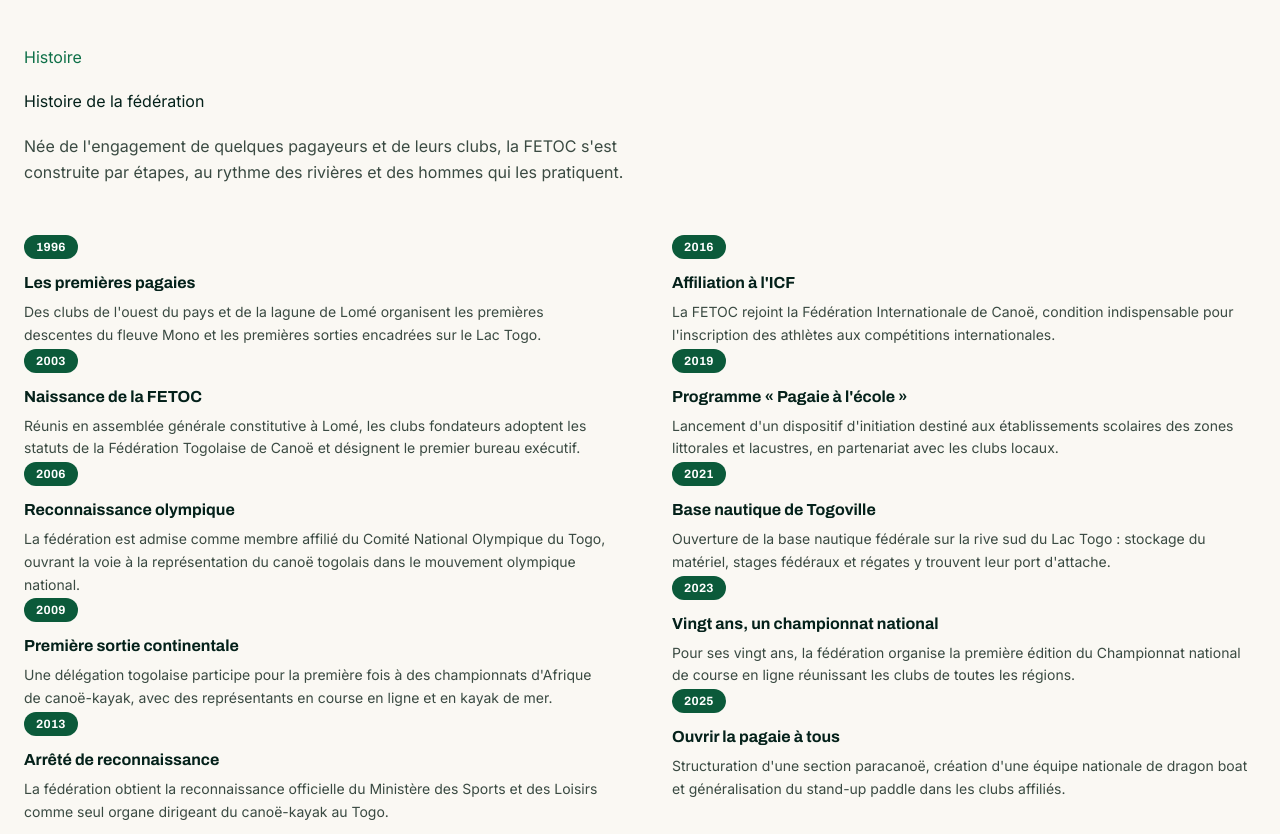
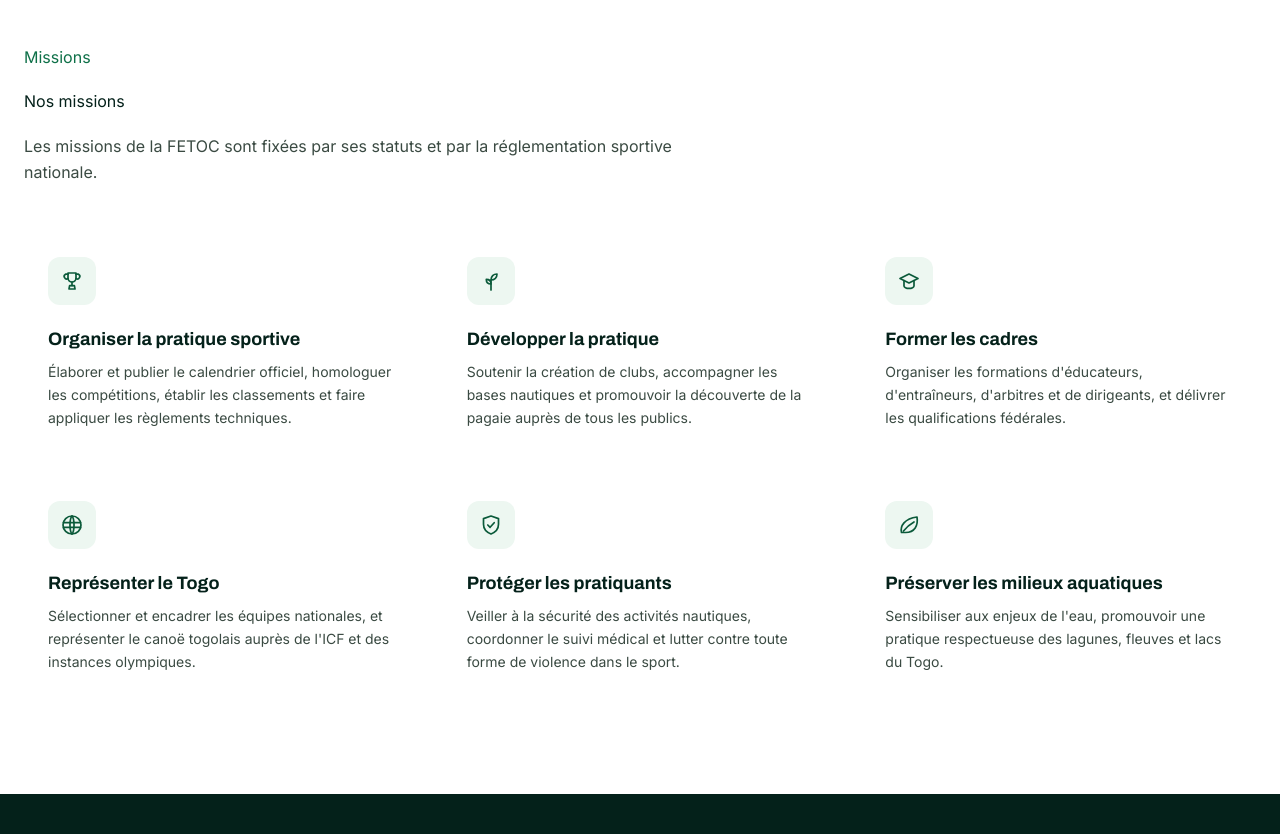
Before and after one commit to StaneDetazo/federation-togolaise-canoe, a website with bundled scripts: page federation.html in a window 1280 px wide. Shown: the part 2100-2934 px from the top of the page. Built offline with nearby package versions, Linux system fonts and the light colour scheme.

Commit message:
Federation : suppression de la partie Documents officiels et de la frise historique inventee

```diff
--- a/data/federation.json
+++ b/data/federation.json
@@ -24,63 +24,6 @@
     { "libelle": "Affiliation olympique", "valeur": "Comité National Olympique du Togo (CNOT)" },
     { "libelle": "Aire de compétence", "valeur": "Territoire national - 5 régions couvertes" }
   ],
-
-  "histoire": {
-    "titre": "Histoire de la fédération",
-    "introduction": "Née de l'engagement de quelques pagayeurs et de leurs clubs, la FETOC s'est construite par étapes, au rythme des rivières et des hommes qui les pratiquent.",
-    "etapes": [
-      {
-        "annee": "1996",
-        "titre": "Les premières pagaies",
-        "texte": "Des clubs de l'ouest du pays et de la lagune de Lomé organisent les premières descentes du fleuve Mono et les premières sorties encadrées sur le Lac Togo."
-      },
-      {
-        "annee": "2003",
-        "titre": "Naissance de la FETOC",
-        "texte": "Réunis en assemblée générale constitutive à Lomé, les clubs fondateurs adoptent les statuts de la Fédération Togolaise de Canoë et désignent le premier bureau exécutif."
-      },
-      {
-        "annee": "2006",
-        "titre": "Reconnaissance olympique",
-        "texte": "La fédération est admise comme membre affilié du Comité National Olympique du Togo, ouvrant la voie à la représentation du canoë togolais dans le mouvement olympique national."
-      },
-      {
-        "annee": "2009",
-        "titre": "Première sortie continentale",
-        "texte": "Une délégation togolaise participe pour la première fois à des championnats d'Afrique de canoë-kayak, avec des représentants en course en ligne et en kayak de mer."
-      },
-      {
-        "annee": "2013",
-        "titre": "Arrêté de reconnaissance",
-        "texte": "La fédération obtient la reconnaissance officielle du Ministère des Sports et des Loisirs comme seul organe dirigeant du canoë-kayak au Togo."
-      },
-      {
-        "annee": "2016",
-        "titre": "Affiliation à l'ICF",
-        "texte": "La FETOC rejoint la Fédération Internationale de Canoë, condition indispensable pour l'inscription des athlètes aux compétitions internationales."
-      },
-      {
-        "annee": "2019",
-        "titre": "Programme « Pagaie à l'école »",
-        "texte": "Lancement d'un dispositif d'initiation destiné aux établissements scolaires des zones littorales et lacustres, en partenariat avec les clubs locaux."
-      },
-      {
-        "annee": "2021",
-        "titre": "Base nautique de Togoville",
-        "texte": "Ouverture de la base nautique fédérale sur la rive sud du Lac Togo : stockage du matériel, stages fédéraux et régates y trouvent leur port d'attache."
-      },
-      {
-        "annee": "2023",
-        "titre": "Vingt ans, un championnat national",
-        "texte": "Pour ses vingt ans, la fédération organise la première édition du Championnat national de course en ligne réunissant les clubs de toutes les régions."
-      },
-      {
-        "annee": "2025",
-        "titre": "Ouvrir la pagaie à tous",
-        "texte": "Structuration d'une section paracanoë, création d'une équipe nationale de dragon boat et généralisation du stand-up paddle dans les clubs affiliés."
-      }
-    ]
-  },
 
   "missions": {
     "titre": "Nos missions",
@@ -206,19 +149,6 @@
     ]
   },
 
-  "documents": {
-    "titre": "Documents officiels",
-    "introduction": "Statuts, règlements et rapports de la fédération, publiés après adoption par les instances compétentes.",
-    "liste": [
-      { "id": "statuts", "titre": "Statuts de la FETOC", "categorie": "Statuts", "description": "Statuts en vigueur adoptés par l'assemblée générale constitutive, incluant les modifications successives.", "disponible": false, "fichier": "documents/statuts-fetoc.pdf", "format": "PDF", "taille": "-", "date_maj": "2023-06-18", "statut": "en vigueur" },
-      { "id": "reglement-interieur", "titre": "Règlement intérieur", "categorie": "Règlement", "description": "Fonctionnement des instances, des commissions, des obligations des clubs affiliés et des licenciés.", "disponible": false, "fichier": "documents/reglement-interieur-fetoc.pdf", "format": "PDF", "taille": "-", "date_maj": "2024-01-20", "statut": "en vigueur" },
-      { "id": "reglement-sportif", "titre": "Règlement sportif et technique", "categorie": "Règlement", "description": "Catégories d'âge, formats de course, classements, qualifications et engagement des équipes.", "disponible": false, "fichier": "documents/reglement-sportif-fetoc.pdf", "format": "PDF", "taille": "-", "date_maj": "2025-02-08", "statut": "en vigueur" },
-      { "id": "rapport-moral", "titre": "Rapport moral et d'activité", "categorie": "Rapport", "description": "Bilan annuel des activités sportives, de la formation et du développement présenté à l'assemblée générale.", "disponible": false, "fichier": "documents/rapport-activite-fetoc.pdf", "format": "PDF", "taille": "-", "date_maj": "2025-12-14", "statut": "validé en AG" },
-      { "id": "rapport-financier", "titre": "Rapport financier annuel", "categorie": "Rapport", "description": "Comptes annuels, subventions perçues et affectation des ressources de la fédération.", "disponible": false, "fichier": "documents/rapport-financier-fetoc.pdf", "format": "PDF", "taille": "-", "date_maj": "2025-12-14", "statut": "validé en AG" },
-      { "id": "charte-ethique", "titre": "Charte éthique et prévention", "categorie": "Cadre déontologique", "description": "Engagements de la fédération en matière d'intégrité, de protection des pratiquants et de lutte contre les violences.", "disponible": false, "fichier": "documents/charte-ethique-fetoc.pdf", "format": "PDF", "taille": "-", "date_maj": "2024-09-02", "statut": "en vigueur" }
-    ]
-  },
-
   "chiffres_cles": {
     "titre": "La fédération en bref",
     "indicatifs": [
--- a/data/site.json
+++ b/data/site.json
@@ -67,7 +67,6 @@
     "description": "La FETOC organise, développe et promeut la pratique du canoë-kayak et des sports de pagaie sur l'ensemble du territoire togolais.",
     "liens_utiles": [
       { "libelle": "La Fédération", "url": "federation.html" },
-      { "libelle": "Documents officiels", "url": "federation.html#documents" },
       { "libelle": "Calendrier sportif", "url": "competitions.html" },
       { "libelle": "Devenir club affilié", "url": "contact.html#adhesion" },
       { "libelle": "Demander une licence", "url": "contact.html#licences" }
--- a/federation.html
+++ b/federation.html
@@ -3,8 +3,8 @@
 <head>
   <meta charset="UTF-8">
   <meta name="viewport" content="width=device-width, initial-scale=1">
-  <title>La Fédération - histoire, missions et organisation</title>
-  <meta name="description" content="Histoire, missions, vision, organisation, bureau exécutif et documents officiels de la Fédération Togolaise de Canoë (FETOC).">
+  <title>La Fédération - missions, organisation et gouvernance</title>
+  <meta name="description" content="Missions, vision, organisation et gouvernance de la Fédération Togolaise de Canoë (FETOC).">
   <link rel="icon" href="assets/img/logo.png" type="image/png">
   <link rel="preconnect" href="https://fonts.googleapis.com">
   <link href="https://fonts.googleapis.com/css2?family=Archivo:wght@400;500;600;700;800;900&family=Inter:wght@400;500;600;700&display=swap" rel="stylesheet">
@@ -18,7 +18,7 @@
   <meta property="og:type" content="website">
   <meta property="og:site_name" content="Fédération Togolaise de Canoë">
   <meta property="og:title" content="La Fédération - FETOC">
-  <meta property="og:description" content="Histoire, missions, organisation, bureau exécutif et documents officiels de la Fédération Togolaise de Canoë.">
+  <meta property="og:description" content="Missions, vision, organisation et gouvernance de la Fédération Togolaise de Canoë.">
   <meta property="og:url" content="http://localhost:8125/federation.html">
   <meta property="og:image" content="http://localhost:8125/assets/img/og-image.png">
   <meta property="og:image:width" content="1200">
@@ -28,7 +28,7 @@
   <meta property="og:locale" content="fr_TG">
   <meta name="twitter:card" content="summary_large_image">
   <meta name="twitter:title" content="La Fédération - FETOC">
-  <meta name="twitter:description" content="Histoire, missions, organisation, bureau exécutif et documents officiels de la Fédération Togolaise de Canoë.">
+  <meta name="twitter:description" content="Missions, vision, organisation et gouvernance de la Fédération Togolaise de Canoë.">
   <meta name="twitter:image" content="http://localhost:8125/assets/img/og-image.png">
   <meta name="twitter:image:alt" content="Carte de partage de la FETOC - Fédération Togolaise de Canoë">
 </head>
@@ -55,18 +55,6 @@
             <dl data-zone="identite-officielle" class="mt-5 divide-y divide-sable-200 text-sm"></dl>
           </div>
         </aside>
-      </div>
-    </section>
-
-    <!-- Histoire -->
-    <section class="bg-sable-50 py-16 lg:py-24">
-      <div class="mx-auto max-w-ecran px-4 sm:px-6">
-        <header class="revele max-w-2xl">
-          <p class="etiquette text-vert-600">Histoire</p>
-          <h2 data-zone="histoire-titre" class="mt-5 titre-section text-vert-950"></h2>
-          <p data-zone="histoire-intro" class="mt-5 text-base leading-relaxed text-encre-doux"></p>
-        </header>
-        <div data-zone="histoire-frise" class="revele mt-12 grid gap-x-16 gap-y-0 lg:grid-cols-2"></div>
       </div>
     </section>
 
@@ -151,19 +139,6 @@
       </div>
     </section>
 
-    <!-- Documents officiels -->
-    <section id="documents" class="scroll-mt-32 bg-sable-50 py-16 lg:py-24">
-      <div class="mx-auto max-w-ecran px-4 sm:px-6">
-        <header class="revele max-w-3xl">
-          <p class="etiquette text-vert-600">Ressources</p>
-          <h2 data-zone="documents-titre" class="mt-5 titre-section text-vert-950"></h2>
-          <p data-zone="documents-intro" class="mt-5 text-base leading-relaxed text-encre-doux"></p>
-          <p data-zone="documents-note" class="mt-4 flex items-start gap-2 rounded-xl border border-soleil-300 bg-soleil-50 px-4 py-3 text-sm text-encre-doux"></p>
-        </header>
-        <ul data-zone="documents-liste" class="mt-10 space-y-4"></ul>
-      </div>
-    </section>
-
     <!-- Appel -->
     <section class="bg-white py-16 lg:py-20">
       <div class="mx-auto max-w-ecran px-4 sm:px-6">
--- a/js/pages/federation.js
+++ b/js/pages/federation.js
@@ -1,18 +1,12 @@
 /* ==========================================================================
    FETOC - Page « La Fédération »
-   Histoire, missions, vision, organisation, bureau exécutif et documents.
+   Présentation, missions, vision, organisation et gouvernance.
    ========================================================================== */
 
 import { demarrer, ui } from '../core/app.js';
 import { data } from '../core/data.js';
-import {
-  bandeauPage,
-  carteMembre,
-  ligneDocument,
-  documentIndisponible,
-  blocEssentiel
-} from '../core/cartes.js';
-import { qs, qsa, esc } from '../core/utils.js';
+import { bandeauPage, carteMembre, blocEssentiel } from '../core/cartes.js';
+import { qs, esc } from '../core/utils.js';
 import { icone } from '../core/icons.js';
 
 demarrer().then(rendre);
@@ -30,40 +24,21 @@ function texte(zone, valeur) {
   return element;
 }
 
-/* Contrôle à l'affichage : si le fichier annoncé est introuvable, la carte
-   bascule sur « Bientôt disponible » plutôt que d'exposer un lien cassé. */
-async function verifierDocuments() {
-  const zone = qs('[data-zone="documents-liste"]');
-  if (!zone) return;
-  await Promise.all(
-    qsa('[data-document]', zone).map(async (lien) => {
-      try {
-        const reponse = await fetch(lien.href, { method: 'HEAD' });
-        if (!reponse.ok) lien.outerHTML = documentIndisponible();
-      } catch {
-        /* Vérification impossible (hors ligne, file://) : on conserve le lien. */
-      }
-    })
-  );
-}
-
 function rendre() {
   const federation = data.federation ?? {};
   const presentation = federation.presentation ?? {};
-  const histoire = federation.histoire ?? {};
   const missions = federation.missions ?? {};
   const vision = federation.vision ?? {};
   const organisation = federation.organisation ?? {};
   const bureau = federation.bureau_executif ?? {};
   const affiliations = federation.affiliations ?? {};
-  const documents = federation.documents ?? {};
 
   /* ------------------------------------------------ bandeau de page */
   remplir(
     'bandeau',
     bandeauPage({
       titre: 'La Fédération Togolaise de Canoë',
-      chapeau: presentation.chapeau || "Histoire, missions, organisation et documents officiels de la FETOC.",
+      chapeau: presentation.chapeau || 'Missions, vision, organisation et gouvernance de la FETOC.',
       image: 'assets/img/banner-federation.svg',
       fil: 'Institution',
       section: 'La Fédération'
@@ -124,32 +99,6 @@ function rendre() {
       </div>`
       )
       .join('')
-  );
-
-  /* ------------------------------------------------ histoire */
-  texte('histoire-titre', histoire.titre);
-  texte('histoire-intro', histoire.introduction);
-
-  const etapes = histoire.etapes || [];
-  const milieu = Math.ceil(etapes.length / 2);
-  const colonneFrise = (liste) => `
-    <div class="frise pb-2">
-      ${liste
-        .map(
-          (etape) => `
-        <div class="frise__item">
-          <span class="inline-flex items-center rounded-full bg-vert-700 px-3 py-1 font-display text-xs font-bold tracking-wide text-white">${esc(
-            etape.annee
-          )}</span>
-          <h3 class="mt-3 font-display text-base font-bold text-vert-950">${esc(etape.titre)}</h3>
-          <p class="mt-1.5 text-sm leading-relaxed text-encre-doux">${esc(etape.texte)}</p>
-        </div>`
-        )
-        .join('')}
-    </div>`;
-  remplir(
-    'histoire-frise',
-    colonneFrise(etapes.slice(0, milieu)) + colonneFrise(etapes.slice(milieu))
   );
 
   /* ------------------------------------------------ missions */
@@ -274,18 +223,6 @@ function rendre() {
       .join('')
   );
 
-  /* ------------------------------------------------ documents */
-  texte('documents-titre', documents.titre);
-  texte('documents-intro', documents.introduction);
-  const zoneNote = qs('[data-zone="documents-note"]');
-  if (zoneNote && documents.note) {
-    zoneNote.innerHTML = `${icone('info', 'h-4 w-4 flex-none text-soleil-600')}<span>${esc(documents.note)}</span>`;
-  } else if (zoneNote) {
-    zoneNote.classList.add('hidden');
-  }
-  remplir('documents-liste', (documents.liste || []).map(ligneDocument).join(''));
-  verifierDocuments();
-
   /* ------------------------------------------------ animations */
   ui.initRevelation();
 }
--- a/outils/verification.mjs
+++ b/outils/verification.mjs
@@ -233,7 +233,6 @@ try {
     ['carteEvenement (sombre)', (e) => cartes.carteEvenement(e, { variante: 'sombre' }), donnees.competitions.evenements[1]],
     ['ligneEvenement', cartes.ligneEvenement, donnees.competitions.evenements[2]],
     ['vignetteGalerie', cartes.vignetteGalerie, donnees.galerie.liste[0]],
-    ['ligneDocument', cartes.ligneDocument, donnees.federation.documents.liste[0]],
     ['carteMembre', cartes.carteMembre, donnees.federation.bureau_executif.membres[0]],
     ['cartePartenaire', cartes.cartePartenaire, donnees.partenaires.liste[0]],
     ['bandeauPage', cartes.bandeauPage, { titre: 'Test', chapeau: 'Chapô', image: 'assets/img/hero.svg', fil: 'Test' }]
```
Also changed, not shown: index.html (+0 -4 lines), js/core/cartes.js (+0 -27 lines).
